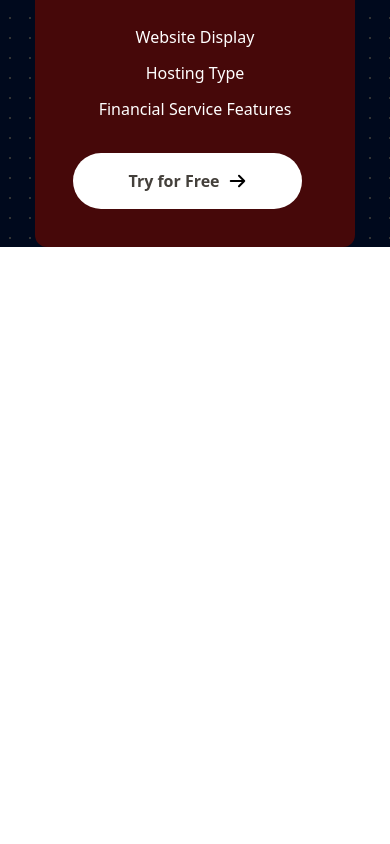
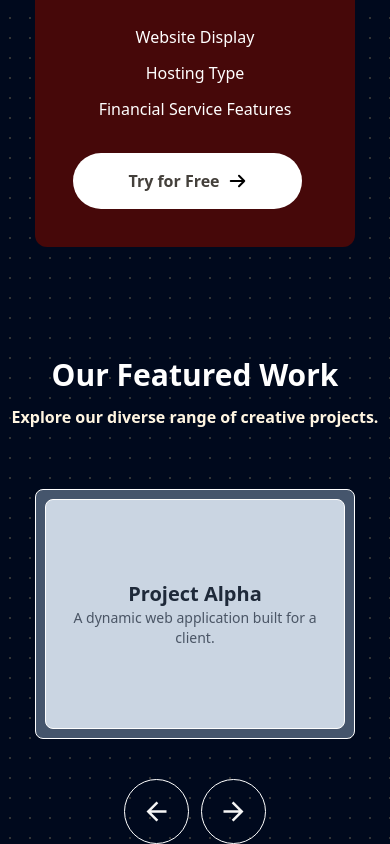
Before and after one commit to Developer-Shuvo/NexGen-React, a React (Vite) app: page / in a window 390 px wide. Shown: the part 5552-6396 px from the top of the page. Before the commit the page ends 5799 px from the top, so only its background shows below. Built offline with nearby package versions, Linux system fonts and the light colour scheme.

Commit message:
Our Featured section Complete

```diff
--- a/src/App.jsx
+++ b/src/App.jsx
@@ -1,4 +1,5 @@
 import Benifits from "./assets/Components/Benifits/Benifits";
+import FeaturedWork from "./assets/Components/FeaturedWork/FeaturedWork";
 import Hero from "./assets/Components/Hero/Hero";
 import Invoice from "./assets/Components/Invoice/Invoice";
 import Navbar from "./assets/Components/Navbar/Navbar";
@@ -25,6 +26,7 @@ function App() {
           <Benifits />
           <Invoice />
           <Services />
+          <FeaturedWork />
         </div>
       </div>
     </>
--- /dev/null
+++ b/src/assets/Components/FeaturedWork/FeaturedWork.jsx
@@ -0,0 +1,145 @@
+import React, { useState, useEffect } from "react";
+
+const cardData = [
+  {
+    title: "Project Alpha",
+    description: "A dynamic web application built for a client.",
+    backgroundColor: "bg-slate-600",
+    innerColor: "bg-slate-300",
+  },
+  {
+    title: "Design Beta",
+    description: "UI/UX design for a mobile e-commerce platform.",
+    backgroundColor: "bg-blue-600",
+    innerColor: "bg-blue-300",
+  },
+  {
+    title: "Branding Gamma",
+    description: "Full brand identity and logo design for a startup.",
+    backgroundColor: "bg-purple-600",
+    innerColor: "bg-purple-300",
+  },
+];
+
+const FeaturedWork = () => {
+  const [activeIndex, setActiveIndex] = useState(0);
+  const [itemsToShow, setItemsToShow] = useState(2);
+
+  const updateItemsToShow = () => {
+    if (window.innerWidth < 768) {
+      setItemsToShow(1);
+    } else {
+      setItemsToShow(2);
+    }
+  };
+
+  useEffect(() => {
+    updateItemsToShow();
+    window.addEventListener("resize", updateItemsToShow);
+    return () => window.removeEventListener("resize", updateItemsToShow);
+  }, []);
+
+  const nextSlide = () => {
+    setActiveIndex((prevIndex) => {
+      const maxIndex = cardData.length - itemsToShow;
+      return prevIndex >= maxIndex ? 0 : prevIndex + 1;
+    });
+  };
+
+  const prevSlide = () => {
+    setActiveIndex((prevIndex) => {
+      const maxIndex = cardData.length - itemsToShow;
+      return prevIndex <= 0 ? maxIndex : prevIndex - 1;
+    });
+  };
+
+  const visibleCards = cardData.slice(activeIndex, activeIndex + itemsToShow);
+
+  return (
+    <div className="mx-auto px-4 md:px-10">
+      {/* Our Featured Work Section */}
+      <section className="mt-[110px] flex flex-col items-center">
+        {/* Headline */}
+        <div className="text-center">
+          <h1 className="text-3xl font-bold text-white md:text-6xl">
+            Our Featured Work
+          </h1>
+          <p className="mt-3 md:mt-6 text-base md:text-lg font-semibold text-[#FFF5E1]">
+            Explore our diverse range of creative projects.
+          </p>
+        </div>
+
+        {/* Card Slider */}
+        <div className="w-full relative overflow-hidden">
+          <div
+            className={`flex justify-center md:gap-8 gap-3 mt-[60px] md:mt-[82px] transition-transform duration-500 ease-in-out`}
+          >
+            {visibleCards.map((card, index) => (
+              <div
+                key={index}
+                className={`p-2 h-[250px] w-full max-w-[320px] md:h-[409px] md:max-w-[641px] border rounded-lg ${card.backgroundColor} flex flex-col items-center justify-center`}
+              >
+                <div
+                  className={`p-1 border rounded-lg h-[230px] w-[300px] md:h-[393px] md:w-[624px] flex items-center justify-center ${card.innerColor}`}
+                >
+                  <div className="text-center p-4">
+                    <h3 className="text-xl font-bold text-gray-800">
+                      {card.title}
+                    </h3>
+                    <p className="text-sm text-gray-600">{card.description}</p>
+                  </div>
+                </div>
+              </div>
+            ))}
+          </div>
+        </div>
+
+        {/* Arrow buttons */}
+        <div className="flex justify-center mt-[40px] md:mt-[64px] gap-3">
+          {/* arrow 1 */}
+          <div>
+            <button
+              onClick={prevSlide}
+              className="p-4 border border-white rounded-full transition-colors duration-200 hover:bg-gray-700"
+            >
+              <svg
+                xmlns="http://www.w3.org/2000/svg"
+                width="31"
+                height="31"
+                viewBox="0 0 31 31"
+                fill="none"
+              >
+                <path
+                  d="M25.5 14.2461H10.2875L17.275 7.25859L15.5 5.49609L5.5 15.4961L15.5 25.4961L17.2625 23.7336L10.2875 16.7461H25.5V14.2461Z"
+                  fill="#F6F6F6"
+                />
+              </svg>
+            </button>
+          </div>
+          {/* arrow 2 */}
+          <div>
+            <button
+              onClick={nextSlide}
+              className="p-4 border border-white rounded-full transition-colors duration-200 hover:bg-gray-700"
+            >
+              <svg
+                xmlns="http://www.w3.org/2000/svg"
+                width="31"
+                height="31"
+                viewBox="0 0 31 31"
+                fill="none"
+              >
+                <path
+                  d="M5.5 14.2461H20.7125L13.725 7.25859L15.5 5.49609L25.5 15.4961L15.5 25.4961L13.7375 23.7336L20.7125 16.7461H5.5V14.2461Z"
+                  fill="#F6F6F6"
+                />
+              </svg>
+            </button>
+          </div>
+        </div>
+      </section>
+    </div>
+  );
+};
+
+export default FeaturedWork;
```
